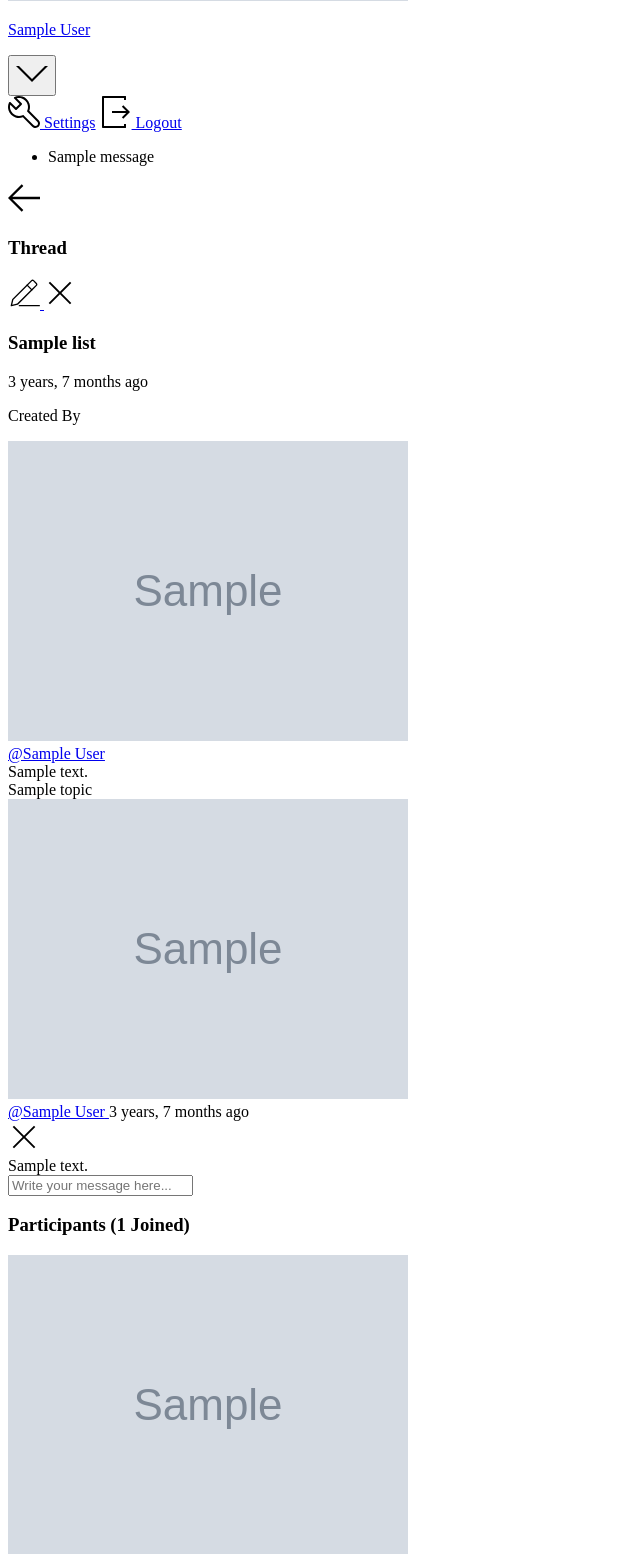
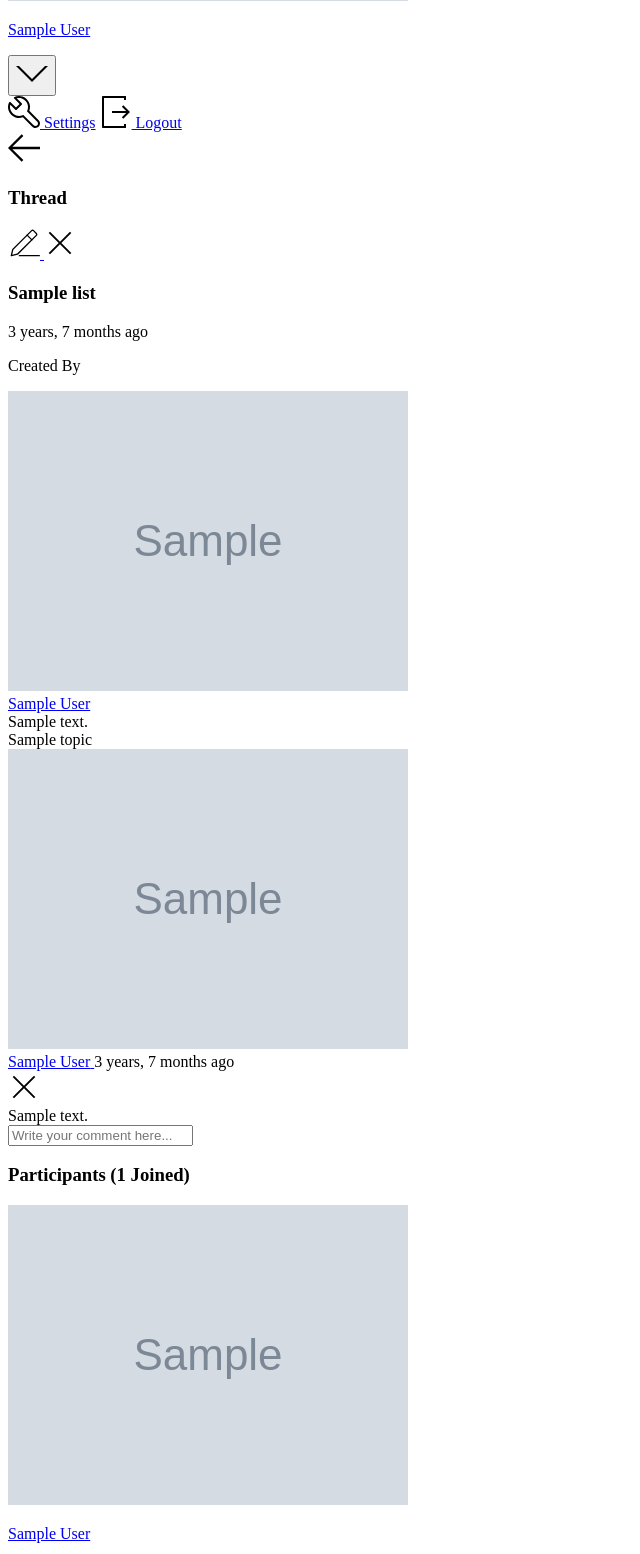
Before and after one commit to pierpaolo28/sapiensLink, a Django app: page /list/1/ in a window 1280 px wide. Shown: the part 729-2283 px from the top of the page, without its empty margins (0-640 px from the left). Run offline with Django 3.2, Linux system fonts and the light colour scheme; a user stored in the database is signed in; tables that the repository leaves empty hold one stand-in row (values such as "Sample post"); grey boxes marked "Sample" are stand-in pictures; one stand-in notice (Sample message) is shown.

Commit message:
Comments section setup

```diff
--- a/sapiensApp/admin.py
+++ b/sapiensApp/admin.py
@@ -1,12 +1,12 @@
 from django.contrib import admin
-from .models import List, Topic, Message, User
+from .models import List, Topic, Comment, User
 
 # Register your models here.
 
 # admin.site.register(User)
 admin.site.register(List)
 admin.site.register(Topic)
-admin.site.register(Message)
+admin.site.register(Comment)
 
 @admin.register(User)
 class UserAdmin(admin.ModelAdmin):
--- a/sapiensApp/models.py
+++ b/sapiensApp/models.py
@@ -77,7 +77,7 @@ class List(models.Model):
         return self.name
 
 
-class Message(models.Model):
+class Comment(models.Model):
     user = models.ForeignKey(User, on_delete=models.CASCADE)
     list = models.ForeignKey(List, on_delete=models.CASCADE)
     body = models.TextField()
@@ -85,7 +85,7 @@ class Message(models.Model):
     created = models.DateTimeField(auto_now_add=True)
 
     class Meta:
-        ordering = ['-updated', '-created']
+        ordering = ['updated', 'created']
 
     def __str__(self):
         return self.body[0:50]
--- a/sapiensApp/templates/pages/home.html
+++ b/sapiensApp/templates/pages/home.html
@@ -11,6 +11,7 @@
 
     <!-- List of Lists Start -->
     <div class="listList">
+      <!-- TODO: This should appear only in mobile view -->
       <div class="mobile-menu">
         <form action="{% url 'home' %}" method="GET" class="header__search">
           <label>
@@ -20,7 +21,7 @@
                 d="M32 30.586l-10.845-10.845c1.771-2.092 2.845-4.791 2.845-7.741 0-6.617-5.383-12-12-12s-12 5.383-12 12c0 6.617 5.383 12 12 12 2.949 0 5.649-1.074 7.741-2.845l10.845 10.845 1.414-1.414zM12 22c-5.514 0-10-4.486-10-10s4.486-10 10-10c5.514 0 10 4.486 10 10s-4.486 10-10 10z">
               </path>
             </svg>
-            <input name="q" placeholder="Search for posts" />
+            <input name="q" placeholder="Search for lists" />
           </label>
         </form>
         <div class="mobile-menuItems">
--- a/sapiensApp/templates/pages/list.html
+++ b/sapiensApp/templates/pages/list.html
@@ -62,7 +62,7 @@
               <div class="avatar avatar--small">
                 <img src="{{list.host.avatar.url}}" />
               </div>
-              <span>@{{list.host.name}}</span>
+              <span>{{list.host.name}}</span>
             </a>
           </div>
           <div class="list__content">
@@ -75,21 +75,21 @@
           <div class="threads scroll">
 
 
-            {% for message in list_messages %}
+            {% for comment in list_comments %}
             <div class="thread">
               <div class="thread__top">
                 <div class="thread__author">
-                  <a href="{% url 'profile' message.user.id %}" class="thread__authorInfo">
+                  <a href="{% url 'profile' comment.user.id %}" class="thread__authorInfo">
                     <div class="avatar avatar--small">
-                      <img src="{{message.user.avatar.url}}" />
+                      <img src="{{comment.user.avatar.url}}" />
                     </div>
-                    <span>@{{message.user.name}}</span>
+                    <span>{{comment.user.name}}</span>
                   </a>
-                  <span class="thread__date">{{message.created|timesince}} ago</span>
+                  <span class="thread__date">{{comment.created|timesince}} ago</span>
                 </div>
 
-                {% if request.user == message.user %}
-                <a href="{% url 'delete_message' message.id %}">
+                {% if request.user == comment.user %}
+                <a href="{% url 'delete_comment' comment.id %}">
                   <div class="thread__delete">
                     <svg version="1.1" xmlns="http://www.w3.org/2000/svg" width="32" height="32" viewBox="0 0 32 32">
                       <title>Delete</title>
@@ -102,7 +102,7 @@
                 {% endif %}
               </div>
               <div class="thread__details">
-                {{message.body}}
+                {{comment.body}}
               </div>
             </div>
             {% endfor %}
@@ -110,14 +110,14 @@
         </div>
 
       </div>
-      <div class="list__message">
+      <div class="list__comment">
         {% if request.user.is_authenticated %}
           <form action="" method="POST">
             {% csrf_token %}
-            <input name="body" placeholder="Write your message here..." />
+            <input name="body" placeholder="Write your comment here..." />
           </form>
         {% else %}
-        <p class="room__login__message"> <a href="{% url 'login' %}">Log in </a> to write your message </p>
+        <p class="room__login__comment"> <a href="{% url 'login' %}">Log in </a> to write your comment </p>
         {% endif %}
       </div>
     </div>
--- a/sapiensApp/urls.py
+++ b/sapiensApp/urls.py
@@ -11,7 +11,7 @@ urlpatterns = [
     path('create_list/', views.createList, name="create_list"),
     path('update_list/<str:pk>/', views.updateList, name="update_list"),
     path('delete_list/<str:pk>/', views.deleteList, name="delete_list"),
-    path('delete_message/<str:pk>/', views.deleteMessage, name="delete_message"),
+    path('delete_comment/<str:pk>/', views.deleteComment, name="delete_comment"),
     path('update_user/', views.updateUser, name="update_user"),
     path('topics/', views.topicsPage, name="topics"),
     path('who_to_follow/', views.whoToFollowPage, name="whotofollow"),
--- a/sapiensApp/views.py
+++ b/sapiensApp/views.py
@@ -4,7 +4,7 @@ from django.contrib import messages
 from django.contrib.auth.decorators import login_required
 from django.db.models import Q
 from django.contrib.auth import authenticate, login, logout
-from .models import List, Topic, Message, User
+from .models import List, Topic, Comment, User
 from .forms import ListForm, UserForm, MyUserCreationForm
 
 # Create your views here.
@@ -68,21 +68,21 @@ def home(request):
 
     topics = Topic.objects.all()[0:5]
     list_count = lists.count()
-    list_messages = Message.objects.filter(
+    list_comments = Comment.objects.filter(
         Q(list__topic__name__icontains=q))[0:3]
 
     context = {'lists': lists, 'topics': topics,
-               'list_count': list_count, 'list_messages': list_messages}
+               'list_count': list_count, 'list_comments': list_comments}
     return render(request, 'pages/home.html', context)
 
 
 def list(request, pk):
     list = List.objects.get(id=pk)
-    list_messages = list.message_set.all()
+    list_comments = list.comment_set.all()
     participants = list.participants.all()
 
     if request.method == 'POST':
-        message = Message.objects.create(
+        comment = Comment.objects.create(
             user=request.user,
             list=list,
             body=request.POST.get('body')
@@ -90,7 +90,7 @@ def list(request, pk):
         list.participants.add(request.user)
         return redirect('list', pk=list.id)
 
-    context = {'list': list, 'list_messages': list_messages,
+    context = {'list': list, 'list_comments': list_comments,
                'participants': participants}
     return render(request, 'pages/list.html', context)
 
@@ -98,10 +98,10 @@ def list(request, pk):
 def userProfile(request, pk):
     user = User.objects.get(id=pk)
     lists = user.list_set.all()
-    list_messages = user.message_set.all()
+    list_comments = user.comment_set.all()
     topics = Topic.objects.all()
     context = {'user': user, 'lists': lists,
-               'list_messages': list_messages, 'topics': topics}
+               'list_comments': list_comments, 'topics': topics}
     return render(request, 'pages/profile.html', context)
 
 
@@ -160,16 +160,16 @@ def deleteList(request, pk):
 
 
 @login_required(login_url='login')
-def deleteMessage(request, pk):
-    message = Message.objects.get(id=pk)
+def deleteComment(request, pk):
+    comment = Comment.objects.get(id=pk)
 
-    if request.user != message.user:
+    if request.user != comment.user:
         return HttpResponse('Your are not allowed here!!')
 
     if request.method == 'POST':
-        message.delete()
+        comment.delete()
         return redirect('home')
-    return render(request, 'pages/delete.html', {'obj': message})
+    return render(request, 'pages/delete.html', {'obj': comment})
 
 
 @login_required(login_url='login')
--- a/templates/main.html
+++ b/templates/main.html
@@ -15,10 +15,10 @@
 
     {% include 'navbar.html' %}
 
-    {% if messages %}
-    <ul class="messages">
-        {% for message in messages %}
-        <li>{{ message }}</li>
+    {% if comments %}
+    <ul class="comments">
+        {% for comment in comments %}
+        <li>{{ comment }}</li>
         {% endfor %}
     </ul>
     {% endif %}
```
Also changed, not shown: static/images/Snaple.jpeg (deleted), static/images/Snaple_G377208.jpeg (deleted), static/images/Snaple_Vh4CaHJ.jpeg (deleted), static/images/Snaple_fhEqq0b.jpeg (deleted).
